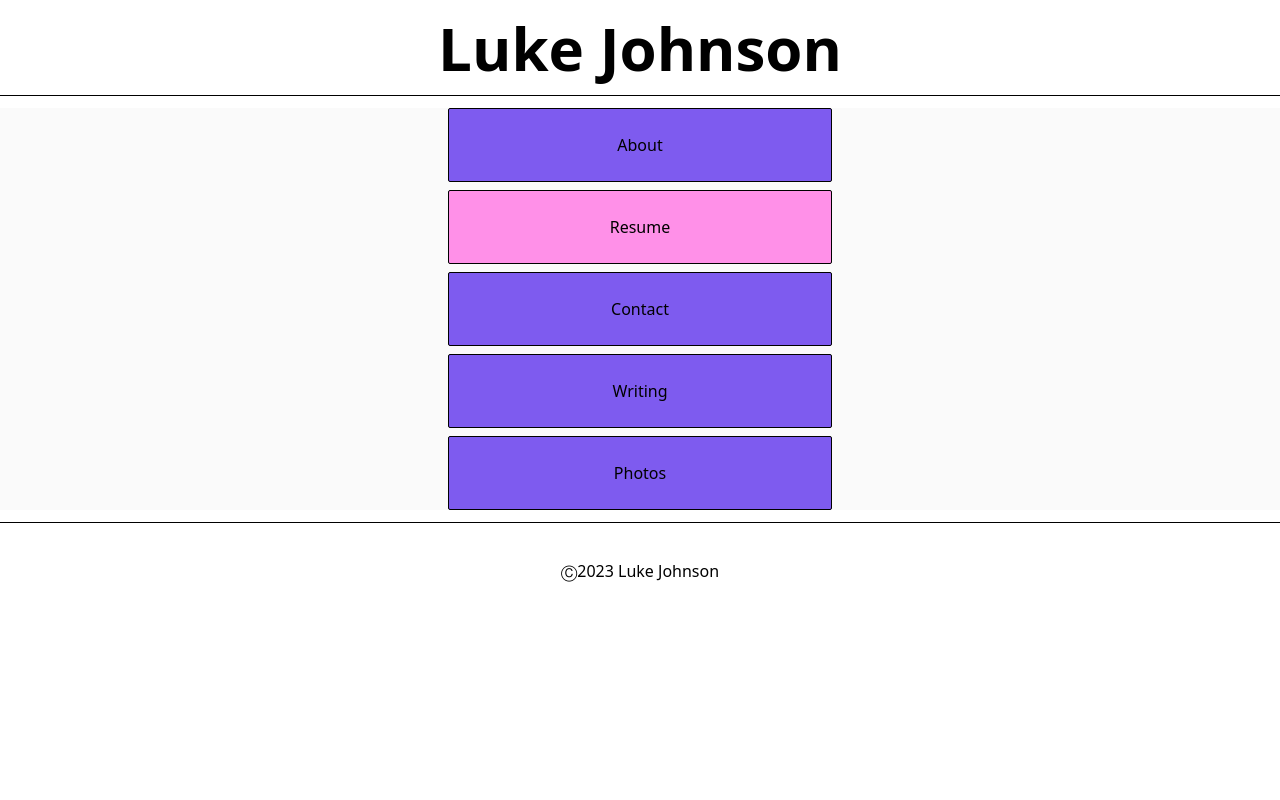
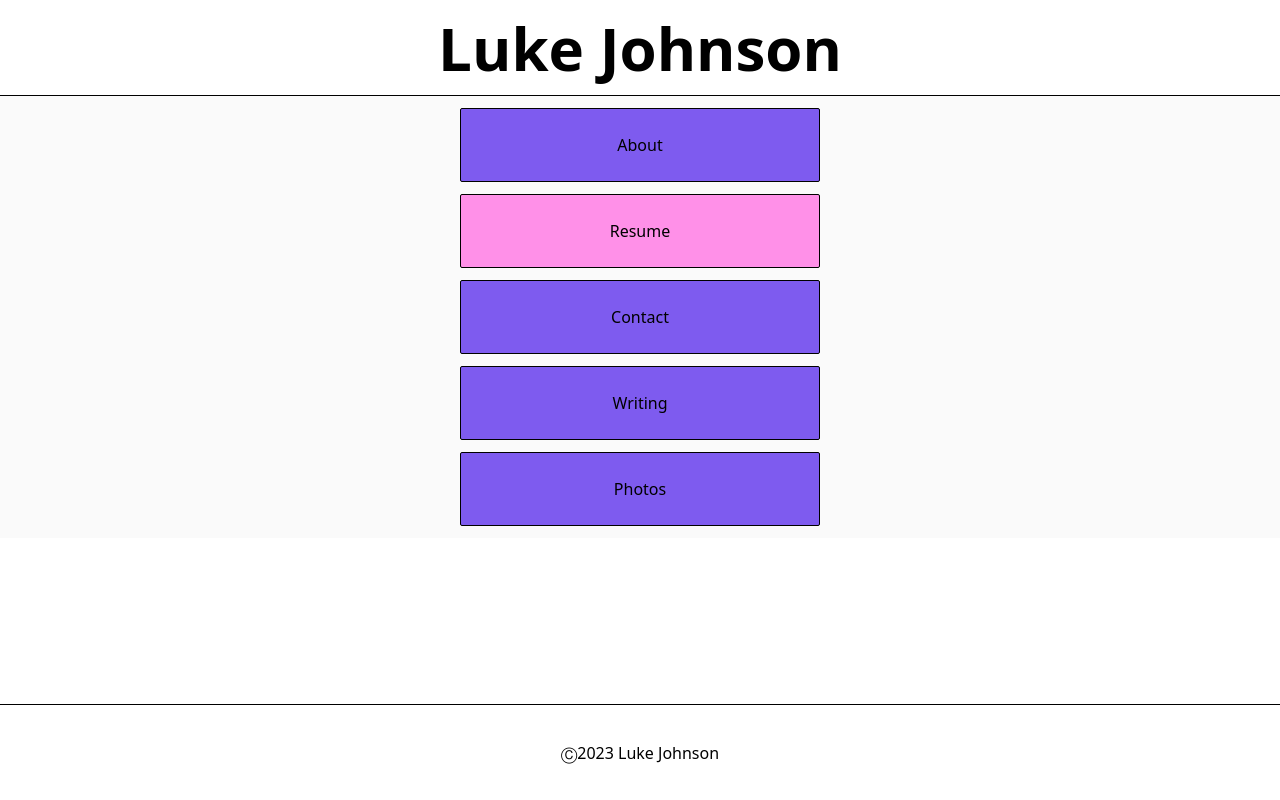
Before and after one commit to lukejo-io/website, a Next.js app: page / in a window 1280 px wide. Built offline with nearby package versions, Linux system fonts and the light colour scheme.

Commit message:
Some layout messing around

```diff
--- a/components/Layout.tsx
+++ b/components/Layout.tsx
@@ -7,15 +7,15 @@ function Layout({ children }: PropsWithChildren) {
   return (
     <div className="flex flex-col w-full">
       <Link href={"/"}>
-        <div className="flex h-24 w-full items-center justify-center border-b mb-3">
+        <div className="flex h-24 w-full items-center justify-center border-b">
           <h1 className="text-5xl lg:text-6xl font-bold">Luke Johnson</h1>
         </div>
       </Link>
-      <div className=" flex w-full flex-col items-center justify-center   bg-off-white">
+      <div className="flex w-full h-full flex-col items-center justify-center   bg-off-white">
         {children}
       </div>
 
-      <footer className="flex h-24 w-full items-center justify-center border-t mt-3">
+      <footer className="flex h-24 w-screen items-center justify-center border-t absolute bottom-0">
         Ⓒ2023 Luke Johnson
       </footer>
     </div>
--- a/pages/index.tsx
+++ b/pages/index.tsx
@@ -11,7 +11,7 @@ const Home: NextPage = () => {
         <link rel="icon" href="/favicon.ico" />
       </Head>
 
-      <div className={"flex flex-col gap-2 w-64 md:w-96 "}>
+      <div className={"flex flex-col gap-3 w-full h-full md:w-96 p-3"}>
         <LinkButton.Purple link={"/about"} text={"About"} />
         <LinkButton.Pink link={"/resume"} text={"Resume"} />
         <LinkButton.Purple link={"/contact"} text={"Contact"} />
```
